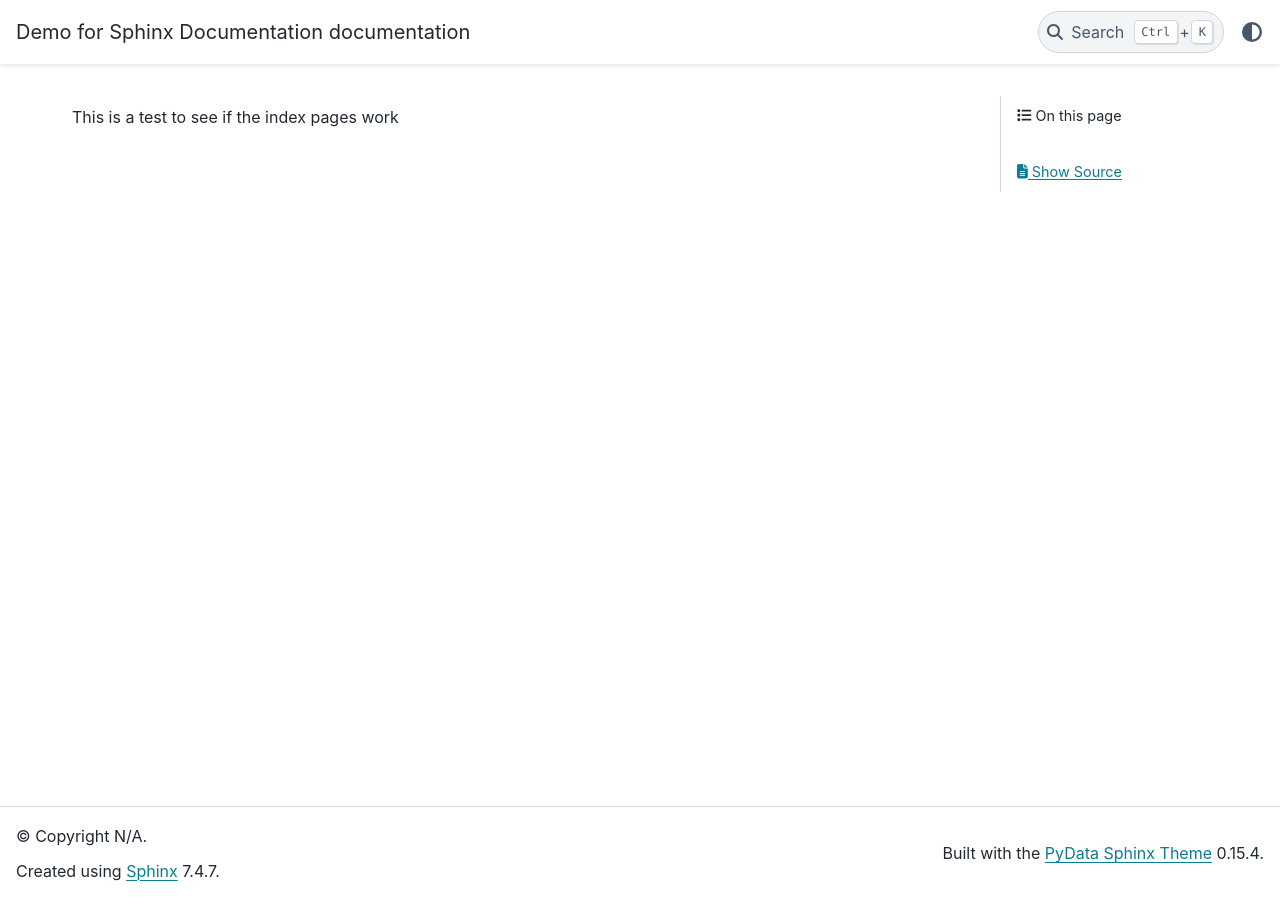
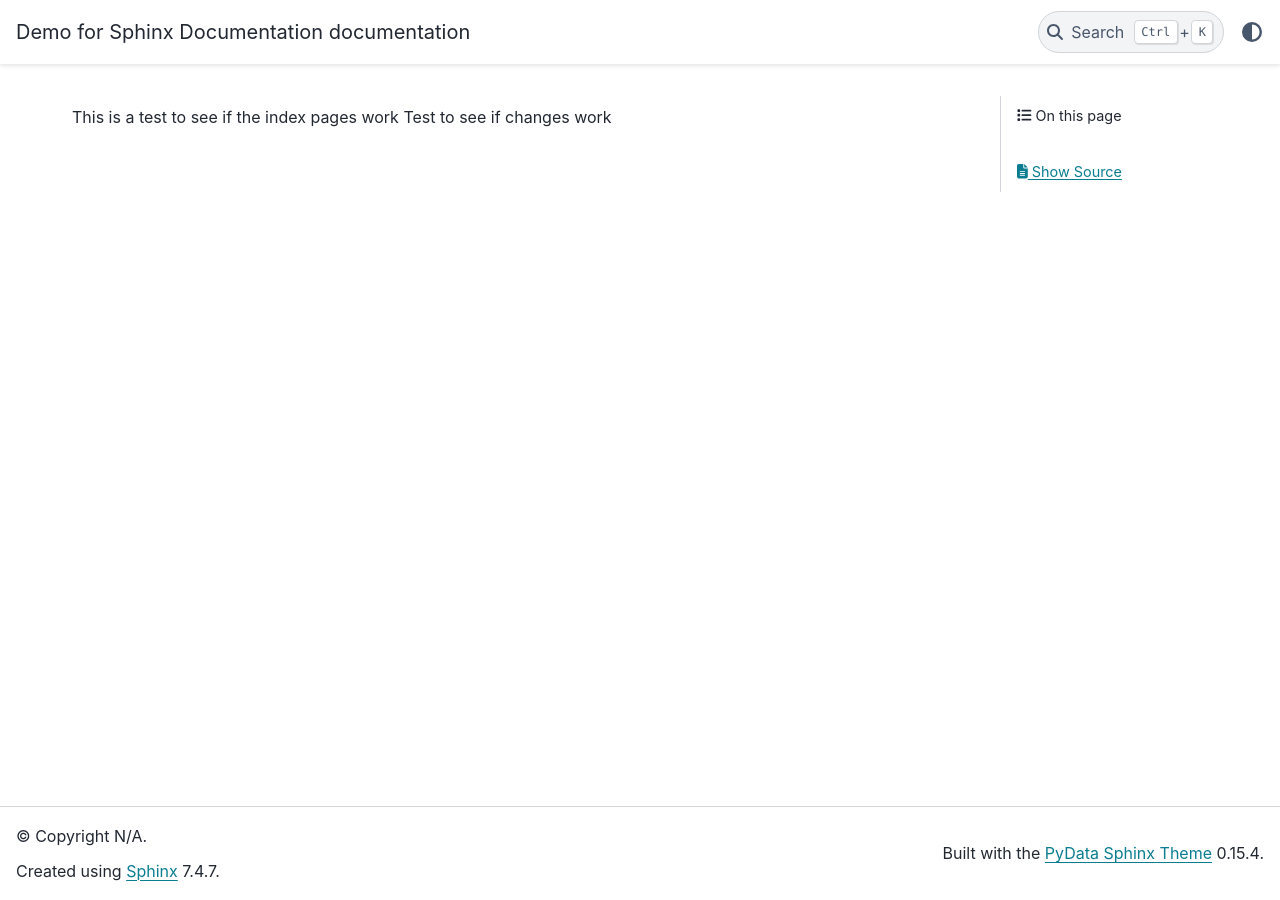
Before and after one commit to NIH-NEI/NEI-Bioinformatics-Core, a Sphinx documentation site: the page built from doc/index.rst, in a window 1280 px wide. Built offline with Sphinx 7.4.7 and the PyData theme 0.15.4, drawn with Linux system fonts in a browser that asks for light colours.

Commit message:
Update index.rst

```diff
--- a/doc/index.rst
+++ b/doc/index.rst
@@ -1 +1,2 @@
 This is a test to see if the index pages work
+Test to see if changes work
```
